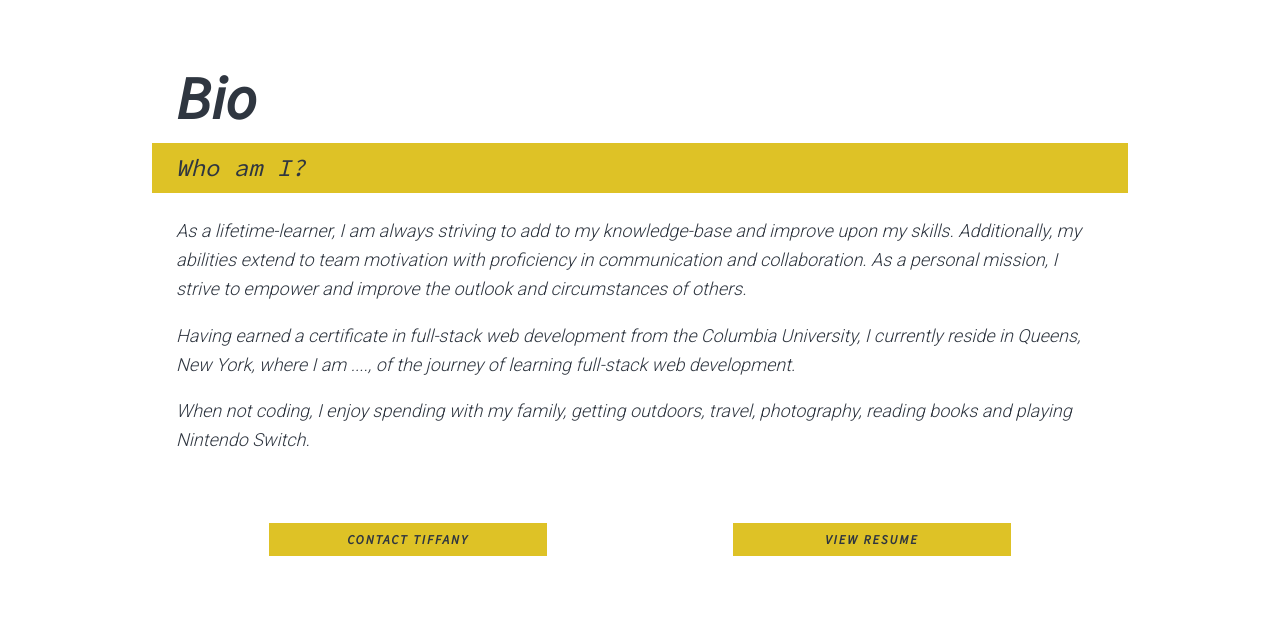
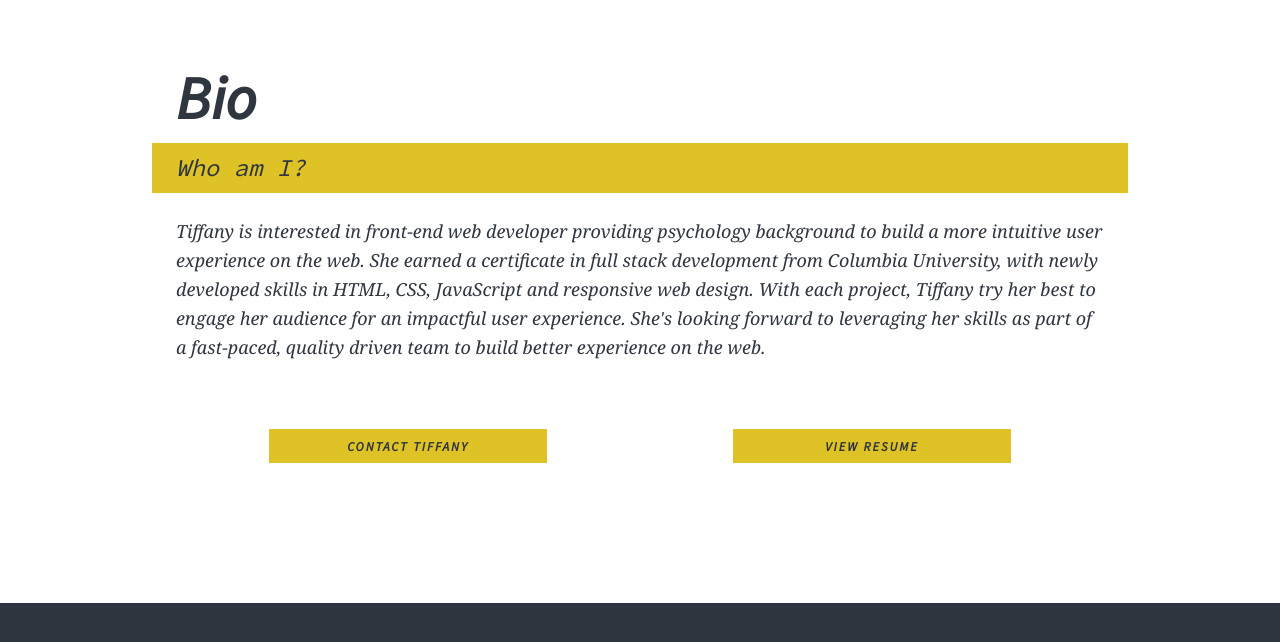
Before and after one commit to TiffyAlva/My-Portfolio, a website: page index.html in a window 1280 px wide. Shown: the part 1660-2302 px from the top of the page. Drawn offline with nearby package versions, Linux system fonts and the light colour scheme.

Commit message:
updating bio

```diff
--- a/index.html
+++ b/index.html
@@ -94,7 +94,7 @@
           <div class="skills-list">
             <div class="skill-icon"><i class="fab fa-react"></i>React.js</div>
             <div class="skill-icon"><i class="fab fa-bootstrap"></i>Bootstrap</div>
-            <div class="skill-icon"><i class="fas fa-search"></i>jQuery</div>
+            <!-- <div class="skill-icon"><i class="fas fa-search"></i>jQuery</div> -->
             <div class="skill-icon"><i class="fas fa-network-wired"></i>Express.js</div>
             <div class="skill-icon"><i class="fas fa-route"></i>Sequelize.js</div>
             <div class="skill-icon"><i class="fas fa-route"></i>Mongoose.js</div>
@@ -141,26 +141,31 @@
       </p>
 
       <div class="bio__body">
+
+        <!--from brand statement-->
+        <p class="bio__body--paragraph">
+          Tiffany is interested in front-end web developer providing psychology background to build a more intuitive user experience on the web. She earned a certificate in full stack development from Columbia University, with newly developed skills in HTML, CSS, JavaScript and responsive web design. With each project, Tiffany try her best to engage her audience for an impactful user experience. She's looking forward to leveraging her skills as part of a fast-paced, quality driven team to build better experience on the web.
+        </p>
+
         <p class="bio__body--paragraph subhead">
-
-        <!--why becoming full stack-->
+          <!--why becoming full stack-->
         </p>
 
 
         <p class="bio__body--paragraph">
-            As a lifetime-learner, I am always striving to add to my knowledge-base and improve upon my skills.
-          Additionally, my abilities extend to team motivation with proficiency in communication and collaboration. As a personal mission, I <em>strive</em> to empower and improve the outlook and circumstances of others.
+            <!-- As a lifetime-learner, I am always striving to add to my knowledge-base and improve upon my skills.
+          Additionally, my abilities extend to team motivation with proficiency in communication and collaboration. As a personal mission, I <em>strive</em> to empower and improve the outlook and circumstances of others. -->
         </p>
         <p class="bio__body--paragraph">
           <!--con't-->
-          Having earned a certificate in full-stack web development from the
+          <!-- Having earned a certificate in full-stack web development from the
           Columbia University, I currently reside in Queens, New York,
           where I am ....,
-          of the journey of learning full-stack web development.
+          of the journey of learning full-stack web development. -->
         </p>
         <p class="bio__body--paragraph">
           <!--hobbies-->
-            When not coding, I enjoy spending with my family, getting outdoors, travel, photography, reading books and playing Nintendo Switch.
+            <!-- When not coding, I enjoy spending with my family, getting outdoors, travel, photography, reading books and playing Nintendo Switch. -->
         </p>
       </div>
 
--- a/style.css
+++ b/style.css
@@ -315,7 +315,7 @@ header {
 }
 
 .bio__body--paragraph {
-  font-family: "Roboto", sans-serif;
+  font-family:Georgia, 'Times New Roman', Times, serif;
 }
 
 .subhead {
@@ -541,10 +541,6 @@ header {
   -o-border-radius: 0 5px 0 0;
 }
 
-.twitter {
-  background: #55ACEE;
-  color: white;
-}
 
 .github {
   background: #44bd32;
```
